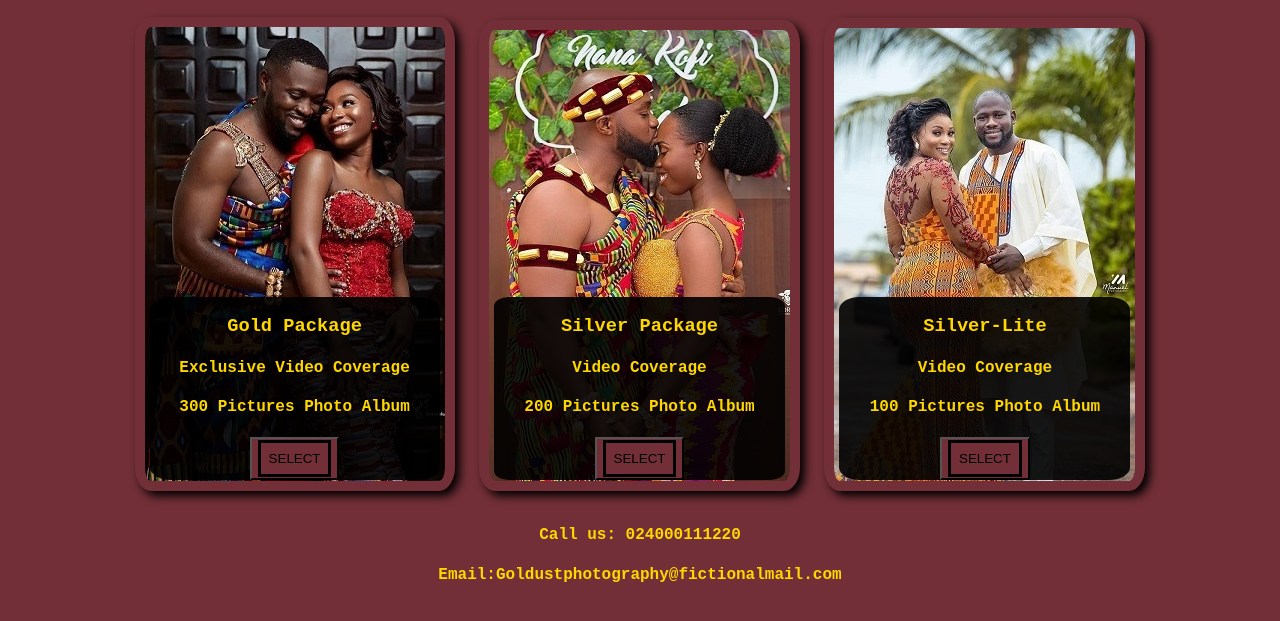
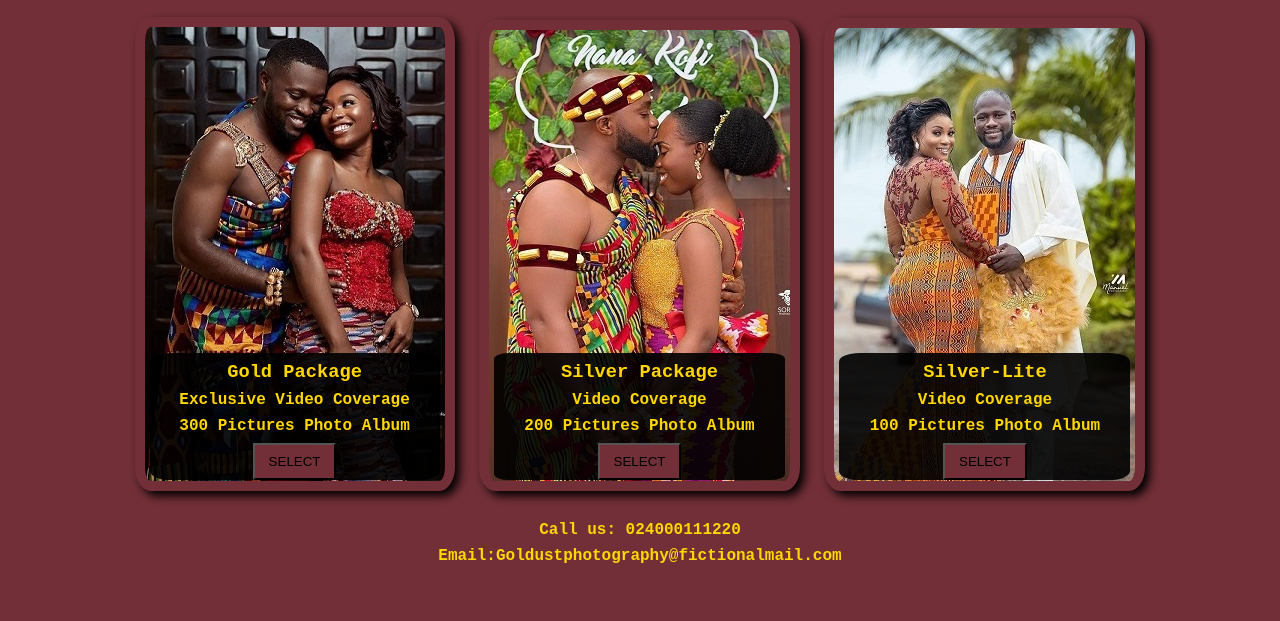
Before and after one commit to InnocentEdem/Week2assignment1, a plain HTML site: page index.html in a window 1280 px wide. Shown: the part 141-762 px from the top of the page. Drawn offline with Linux system fonts and the light colour scheme.

Commit message:
modified select button

```diff
--- a/style.css
+++ b/style.css
@@ -94,8 +94,12 @@ h2{
   }
   h3,h4{
     font-family:'Courier New', Courier, monospace;
+    margin:8px;
   }
 
    footer{
        text-align: center;
    }
+div button a{
+    border: none;
+}
```
